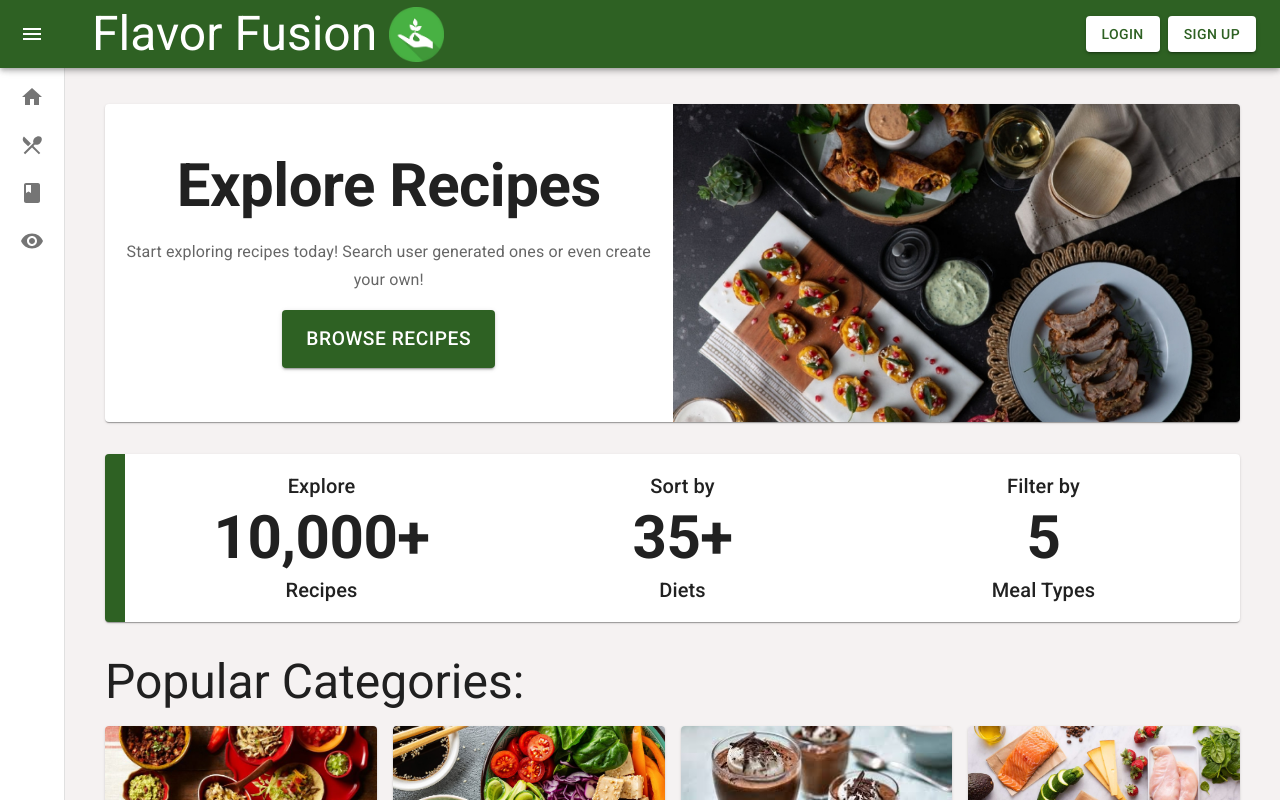
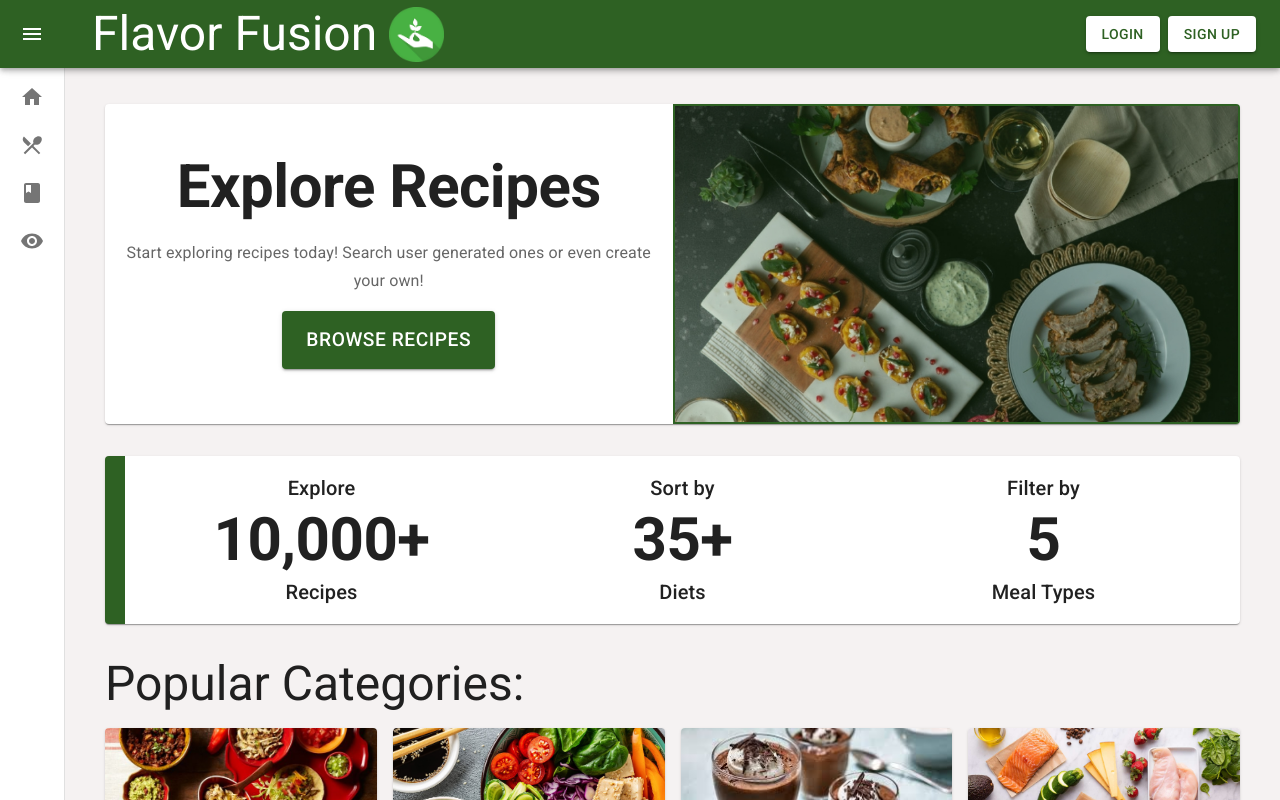
Before and after one commit to Ethan-code-1/launch24-swe-week3-team6, a React (Vite) app in the folder frontend/vite-project/: page / in a window 1280 px wide. Shown: the top 800 px of the page. Built offline with nearby package versions, Linux system fonts and the light colour scheme; no server answers.

Commit message:
Updated home page top image to have a slightly green overlay and border.

```diff
--- a/frontend/vite-project/src/roots/Home.jsx
+++ b/frontend/vite-project/src/roots/Home.jsx
@@ -12,7 +12,7 @@ const Home = () => {
 
   return (
     <Box sx={{ flexGrow: 1, p: 2 }}>
-      <Card sx={{ display: 'flex', width: '100%', mb: 4 }}>
+      <Card sx={{ display: 'flex', width: '100%', mb: 4, position: 'relative' }}>
         <Box sx={{ display: 'flex', flexDirection: 'column', flex: 1, justifyContent: 'center', alignItems: 'center', textAlign: 'center' }}>
           <CardContent>
             <Typography component="div" variant="h2" sx={{ fontWeight: 'bold' }}>
@@ -43,12 +43,24 @@ const Home = () => {
             </Link>
           </CardContent>
         </Box>
+        <Box sx={{ position: 'relative', width: '50%', border : '2px solid #2e6123'}}>
           <CardMedia
             component="img"
-          sx={{ width: '50%', objectFit: 'contain' }}
+            sx={{ width: '100%', objectFit: 'contain' }}
             image="topHome.jpeg"
             alt="Welcome image"
           />
+          <Box
+            sx={{
+              position: 'absolute',
+              top: 0,
+              left: 0,
+              width: '100%',
+              height: '100%',
+              backgroundColor: 'rgba(46,97,35, 0.25)',
+            }}
+          />
+        </Box>
       </Card>
 
       <Card className="homeLongBanner" sx={{ display: 'flex', width: '100%', mb: 4, p: 2, borderLeft: '20px solid #2e6123' }}>
@@ -82,7 +94,7 @@ const Home = () => {
               Filter by
             </Typography>
             <Typography variant="h2" sx={{ fontWeight: 'bold' }}>
-              <CountUp start={5} end={5} duration={2} />
+              <CountUp start={0} end={5} duration={2} />
             </Typography>
             <Typography variant="h6">
               Meal Types
@@ -197,7 +209,6 @@ const Home = () => {
       <br></br>
       <br></br>
     </Box>
-
   );
 };
 
```
Lines whose indentation alone changed are shown as unchanged.
